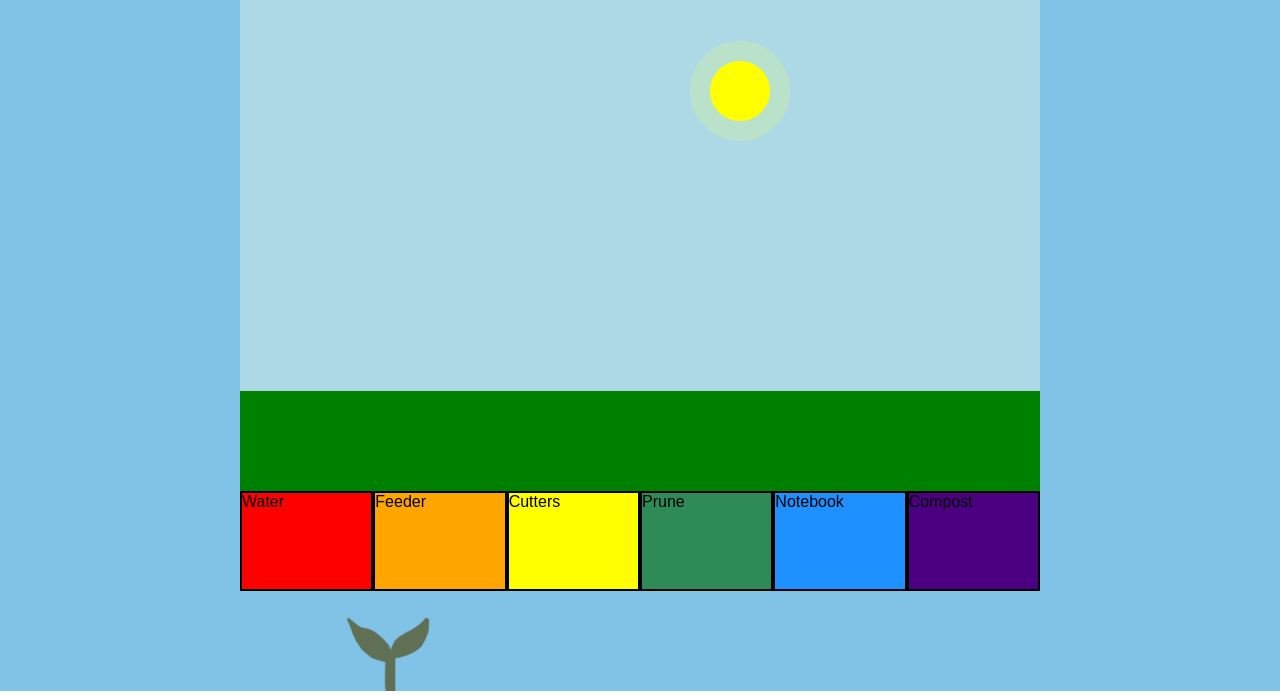
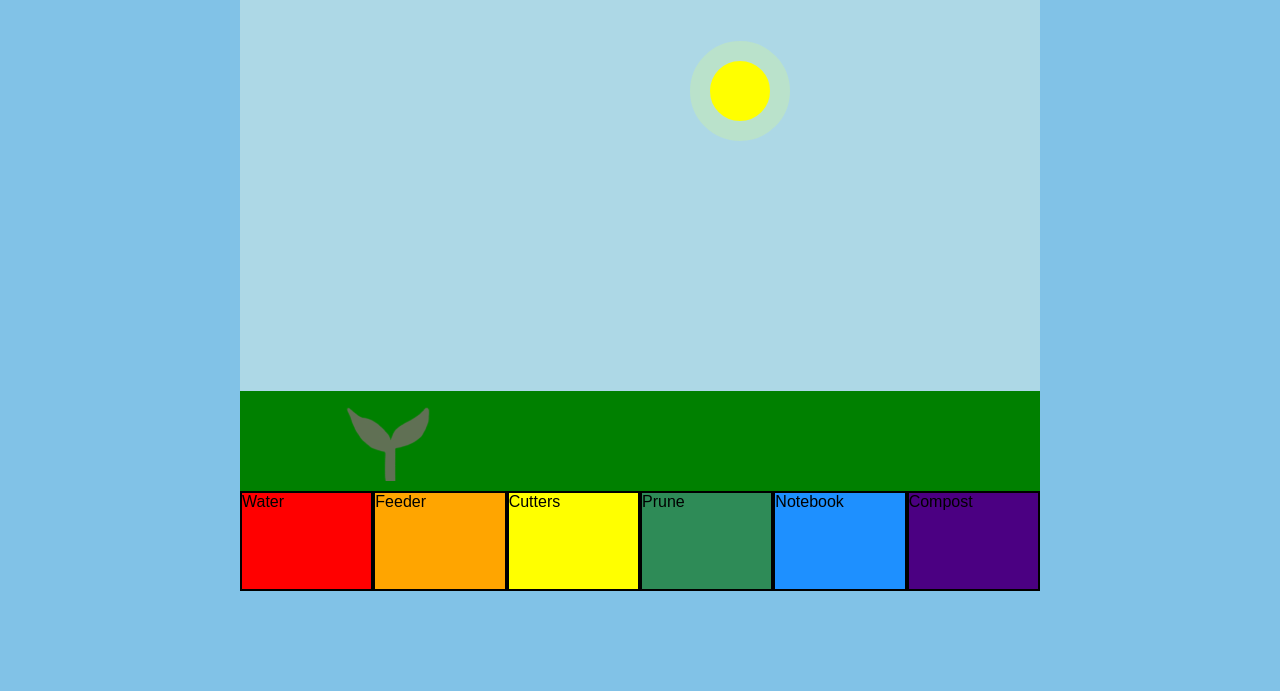
Before and after one commit to maanefisk/Plantarium, a plain HTML site: page index.html in a window 1280 px wide. Shown: the part 109-804 px from the top of the page. Drawn offline with Linux system fonts and the light colour scheme.

Commit message:
Plant position

```diff
--- a/index.html
+++ b/index.html
@@ -10,13 +10,11 @@
     <div class="page">
         <div class="header">Plantarium</div>
         <div class="gameWindow">
+            <img class="flower" src="Test_Flower01.png"/>
             <svg class="gameBg" height="500px" width="800px">
                 <circle cx="500" cy="100" r="40" stroke="rgb(186, 226, 203)" stroke-width="20" fill="yellow" />
                 <rect x="0" y="400" width="800" height="100" fill="green"/>
             </svg>
-            <div class="flower">
-            <img src="Test_Flower01.png"/>
-            </div>
         </div>
 
         <div class="menu">
--- a/stylesheet.css
+++ b/stylesheet.css
@@ -32,6 +32,7 @@ body {
 }
 
 .gameWindow {
+    display: inline-block;
     background-color: lightblue;
     grid-area: gameWindow;
 }
@@ -42,8 +43,10 @@ body {
 }
 
 .flower {
+    grid-area: gameWindow;
     position: absolute;
     z-index: 2;
+    bottom: 210px;
 }
 
 .menu {
```
